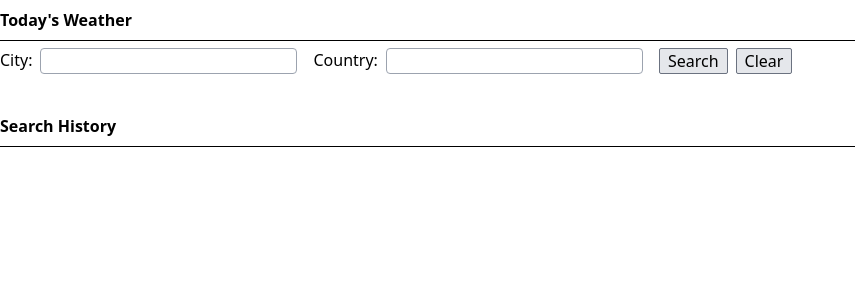
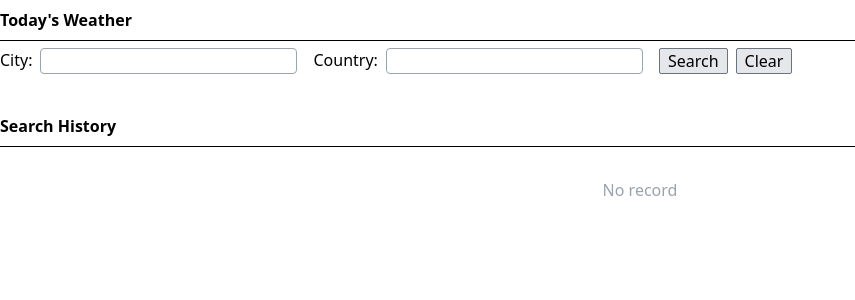
Before and after one commit to namtrhg/aquariux-test, a React (Create React App) app: page / in a window 1280 px wide. Shown: the top 300 px of the page, without its empty margins (0-855 px from the left). Built offline with nearby package versions, Linux system fonts and the light colour scheme.

Commit message:
fix: minor fix

```diff
--- a/src/components/HistoryList/index.tsx
+++ b/src/components/HistoryList/index.tsx
@@ -17,10 +17,15 @@ export interface ResultListProps {
 
 export const HistoryList = (props: ResultListProps) => {
   const { className, searchHistory, onSearch, onDelete, isSearching } = props;
+
+  console.log(searchHistory);
+
   return (
     <div className={className}>
       <p className="font-bold">Search History</p>
       <Divider />
+      {searchHistory.length !== 0 ?
+        <div>
           {searchHistory.map((item, index) => (
             <HistoryListItem
               key={index}
@@ -34,5 +39,9 @@ export const HistoryList = (props: ResultListProps) => {
             />
           ))}
         </div>
+        :
+        <p className="text-center text-gray-400 mt-6">No record</p>
+      }
+    </div>
   );
 };
```
Lines whose indentation alone changed are shown as unchanged.
